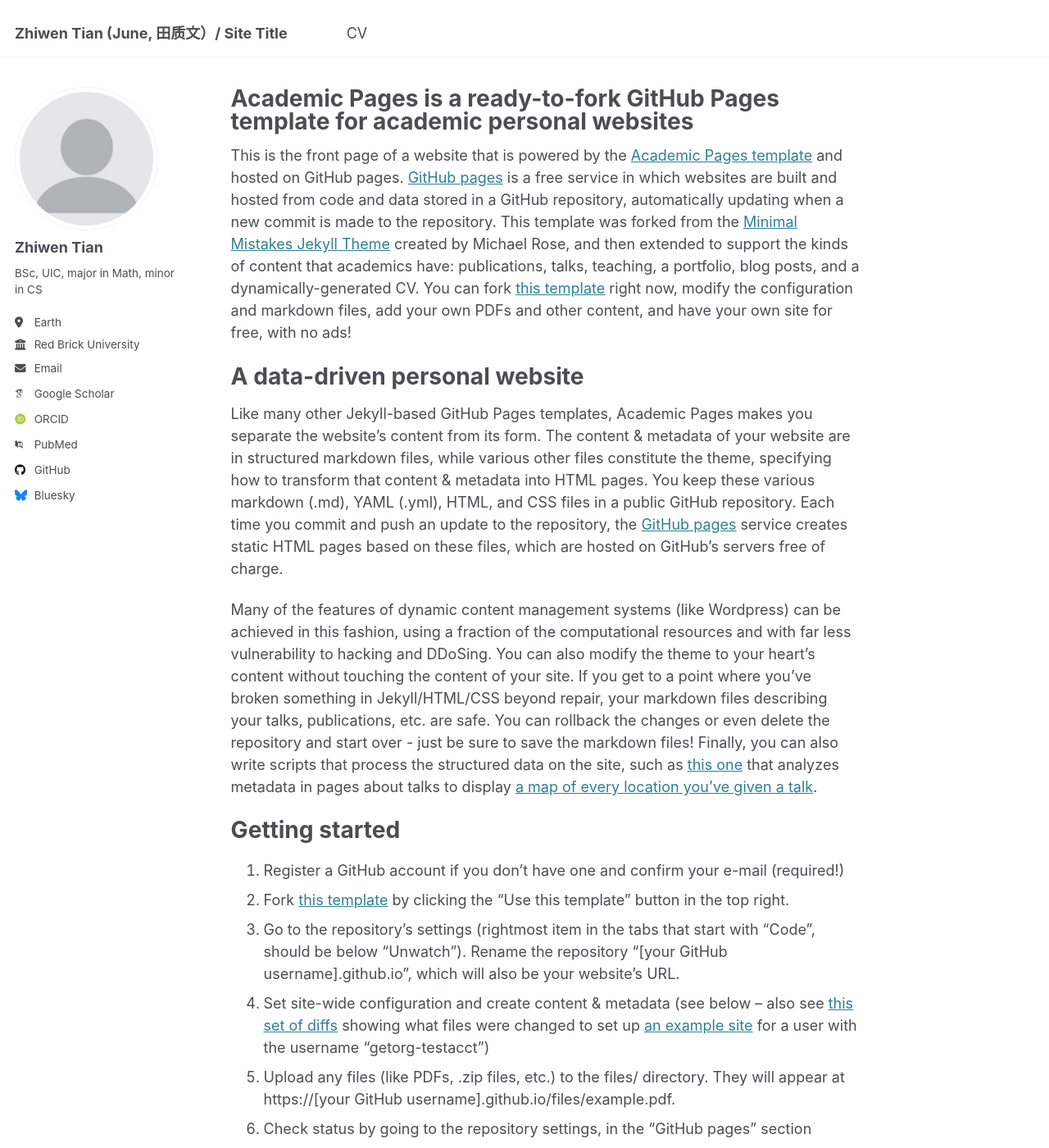
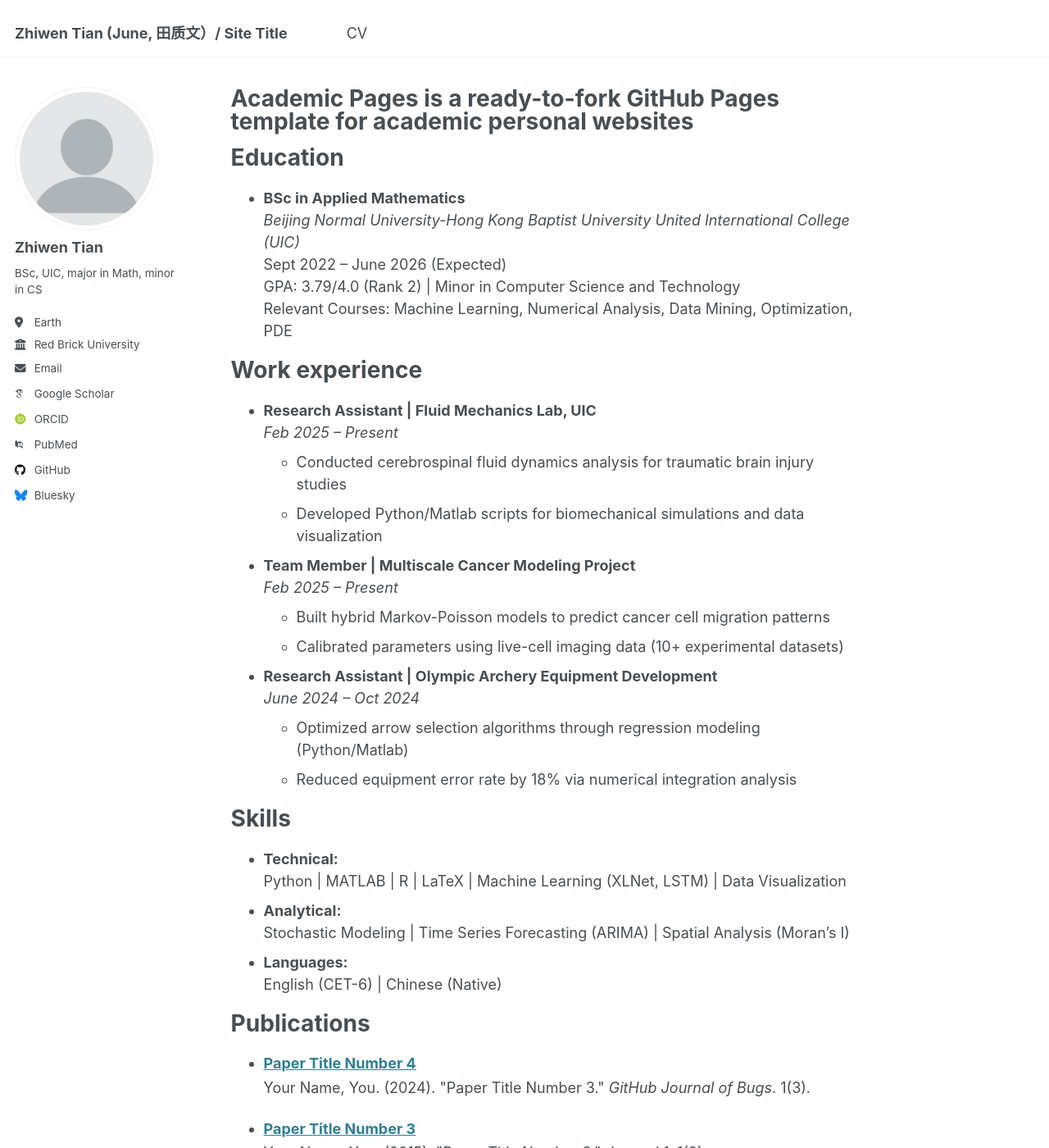
Before and after one commit to Orange1207/Orange1207.github.io, a Jekyll site: the page built from _pages/about.md, in a window 1280 px wide and 1400 px high. Shown: the whole window at 82% size. Built offline with Jekyll 4.4.1, drawn with Linux system fonts in a browser that asks for light colours; some web fonts are replaced; some of the changed text lies outside the part shown.

Commit message:
Update about.md

```diff
--- a/_pages/about.md
+++ b/_pages/about.md
@@ -7,43 +7,79 @@ redirect_from:
   - /about.html
 ---
 
-This is the front page of a website that is powered by the [Academic Pages template](https://github.com/academicpages/academicpages.github.io) and hosted on GitHub pages. [GitHub pages](https://pages.github.com) is a free service in which websites are built and hosted from code and data stored in a GitHub repository, automatically updating when a new commit is made to the repository. This template was forked from the [Minimal Mistakes Jekyll Theme](https://mmistakes.github.io/minimal-mistakes/) created by Michael Rose, and then extended to support the kinds of content that academics have: publications, talks, teaching, a portfolio, blog posts, and a dynamically-generated CV. You can fork [this template](https://github.com/academicpages/academicpages.github.io) right now, modify the configuration and markdown files, add your own PDFs and other content, and have your own site for free, with no ads!
+Education
+======
+* **BSc in Applied Mathematics**
+  *Beijing Normal University-Hong Kong Baptist University United International College (UIC)*
+  Sept 2022 – June 2026 (Expected)
+  GPA: 3.79/4.0 (Rank 2) | Minor in Computer Science and Technology
+  Relevant Courses: Machine Learning, Numerical Analysis, Data Mining, Optimization, PDE
 
-A data-driven personal website
+Work experience
 ======
-Like many other Jekyll-based GitHub Pages templates, Academic Pages makes you separate the website's content from its form. The content & metadata of your website are in structured markdown files, while various other files constitute the theme, specifying how to transform that content & metadata into HTML pages. You keep these various markdown (.md), YAML (.yml), HTML, and CSS files in a public GitHub repository. Each time you commit and push an update to the repository, the [GitHub pages](https://pages.github.com/) service creates static HTML pages based on these files, which are hosted on GitHub's servers free of charge.
+* **Research Assistant | Fluid Mechanics Lab, UIC**
+  *Feb 2025 – Present*
+  - Conducted cerebrospinal fluid dynamics analysis for traumatic brain injury studies
+  - Developed Python/Matlab scripts for biomechanical simulations and data visualization
 
-Many of the features of dynamic content management systems (like Wordpress) can be achieved in this fashion, using a fraction of the computational resources and with far less vulnerability to hacking and DDoSing. You can also modify the theme to your heart's content without touching the content of your site. If you get to a point where you've broken something in Jekyll/HTML/CSS beyond repair, your markdown files describing your talks, publications, etc. are safe. You can rollback the changes or even delete the repository and start over - just be sure to save the markdown files! Finally, you can also write scripts that process the structured data on the site, such as [this one](https://github.com/academicpages/academicpages.github.io/blob/master/talkmap.ipynb) that analyzes metadata in pages about talks to display [a map of every location you've given a talk](https://academicpages.github.io/talkmap.html).
+* **Team Member | Multiscale Cancer Modeling Project**
+  *Feb 2025 – Present*
+  - Built hybrid Markov-Poisson models to predict cancer cell migration patterns
+  - Calibrated parameters using live-cell imaging data (10+ experimental datasets)
 
-Getting started
+* **Research Assistant | Olympic Archery Equipment Development**
+  *June 2024 – Oct 2024*
+  - Optimized arrow selection algorithms through regression modeling (Python/Matlab)
+  - Reduced equipment error rate by 18% via numerical integration analysis
+
+Skills
 ======
-1. Register a GitHub account if you don't have one and confirm your e-mail (required!)
-1. Fork [this template](https://github.com/academicpages/academicpages.github.io) by clicking the "Use this template" button in the top right.
-1. Go to the repository's settings (rightmost item in the tabs that start with "Code", should be below "Unwatch"). Rename the repository "[your GitHub username].github.io", which will also be your website's URL.
-1. Set site-wide configuration and create content & metadata (see below -- also see [this set of diffs](http://archive.is/3TPas) showing what files were changed to set up [an example site](https://getorg-testacct.github.io) for a user with the username "getorg-testacct")
-1. Upload any files (like PDFs, .zip files, etc.) to the files/ directory. They will appear at https://[your GitHub username].github.io/files/example.pdf.
-1. Check status by going to the repository settings, in the "GitHub pages" section
+* **Technical:**
+  Python | MATLAB | R | LaTeX | Machine Learning (XLNet, LSTM) | Data Visualization
+* **Analytical:**
+  Stochastic Modeling | Time Series Forecasting (ARIMA) | Spatial Analysis (Moran’s I)
+* **Languages:**
+  English (CET-6) | Chinese (Native)
 
-Site-wide configuration
-------
-The main configuration file for the site is in the base directory in [_config.yml](https://github.com/academicpages/academicpages.github.io/blob/master/_config.yml), which defines the content in the sidebars and other site-wide features. You will need to replace the default variables with ones about yourself and your site's github repository. The configuration file for the top menu is in [_data/navigation.yml](https://github.com/academicpages/academicpages.github.io/blob/master/_data/navigation.yml). For example, if you don't have a portfolio or blog posts, you can remove those items from that navigation.yml file to remove them from the header.
+Publications
+======
+  <ul>{% for post in site.publications reversed %}
+    {% include archive-single-cv.html %}
+  {% endfor %}</ul>
 
-Create content & metadata
-------
-For site content, there is one markdown file for each type of content, which are stored in directories like _publications, _talks, _posts, _teaching, or _pages. For example, each talk is a markdown file in the [_talks directory](https://github.com/academicpages/academicpages.github.io/tree/master/_talks). At the top of each markdown file is structured data in YAML about the talk, which the theme will parse to do lots of cool stuff. The same structured data about a talk is used to generate the list of talks on the [Talks page](https://academicpages.github.io/talks), each [individual page](https://academicpages.github.io/talks/2012-03-01-talk-1) for specific talks, the talks section for the [CV page](https://academicpages.github.io/cv), and the [map of places you've given a talk](https://academicpages.github.io/talkmap.html) (if you run this [python file](https://github.com/academicpages/academicpages.github.io/blob/master/talkmap.py) or [Jupyter notebook](https://github.com/academicpages/academicpages.github.io/blob/master/talkmap.ipynb), which creates the HTML for the map based on the contents of the _talks directory).
+Talks
+======
+  <ul>{% for post in site.talks reversed %}
+    {% include archive-single-talk-cv.html  %}
+  {% endfor %}</ul>
 
-**Markdown generator**
+Teaching
+======
+  <ul>{% for post in site.teaching reversed %}
+    {% include archive-single-cv.html %}
+  {% endfor %}</ul>
 
-The repository includes [a set of Jupyter notebooks](https://github.com/academicpages/academicpages.github.io/tree/master/markdown_generator
-) that converts a CSV containing structured data about talks or presentations into individual markdown files that will be properly formatted for the Academic Pages template. The sample CSVs in that directory are the ones I used to create my own personal website at stuartgeiger.com. My usual workflow is that I keep a spreadsheet of my publications and talks, then run the code in these notebooks to generate the markdown files, then commit and push them to the GitHub repository.
+Service and leadership
+======
+* **Peer Mentor, UIC**
+  *Aug 2023 – June 2024*
+  - Guided 15+ freshmen through academic transition programs
+  - Achieved 95% satisfaction rate in mentorship evaluations
 
-How to edit your site's GitHub repository
-------
-Many people use a git client to create files on their local computer and then push them to GitHub's servers. If you are not familiar with git, you can directly edit these configuration and markdown files directly in the github.com interface. Navigate to a file (like [this one](https://github.com/academicpages/academicpages.github.io/blob/master/_talks/2012-03-01-talk-1.md) and click the pencil icon in the top right of the content preview (to the right of the "Raw | Blame | History" buttons). You can delete a file by clicking the trashcan icon to the right of the pencil icon. You can also create new files or upload files by navigating to a directory and clicking the "Create new file" or "Upload files" buttons.
+* **Finance Officer | W-beE Outdoor Club**
+  *Sept 2023 – Aug 2024*
+  - Managed ¥50,000+ annual budget with 100% financial transparency
+  - Organized 8+ large-scale outdoor events (200+ participants)
 
-Example: editing a markdown file for a talk
-![Editing a markdown file for a talk](/images/editing-talk.png)
+* **Volunteer | Greater Bay Area Math Education Forum**
+  *2023*
+  - Coordinated logistics for 300+ attendees and keynote sessions
 
-For more info
-------
-More info about configuring Academic Pages can be found in [the guide](https://academicpages.github.io/markdown/), the [growing wiki](https://github.com/academicpages/academicpages.github.io/wiki), and you can always [ask a question on GitHub](https://github.com/academicpages/academicpages.github.io/discussions). The [guides for the Minimal Mistakes theme](https://mmistakes.github.io/minimal-mistakes/docs/configuration/) (which this theme was forked from) might also be helpful.
+---
+
+*Awards & Honors*
+- 2024 MCM Meritorious Winner (Top 8%) | National Data Analysis Competition 2nd Prize
+- 2023 Guangdong Medical Valley Scholarship | Shenzhen Cup Modeling 2nd Prize
+- 2022-2024 First/Second Class Academic Awards
+
+*Last Updated: June 2025*
```
